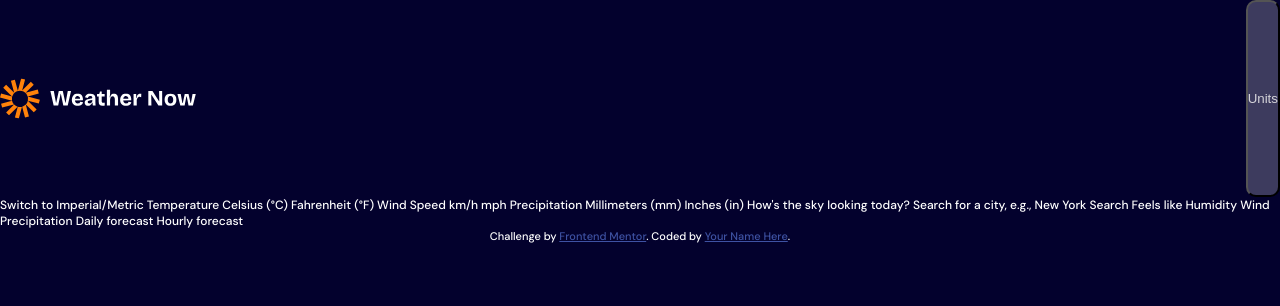
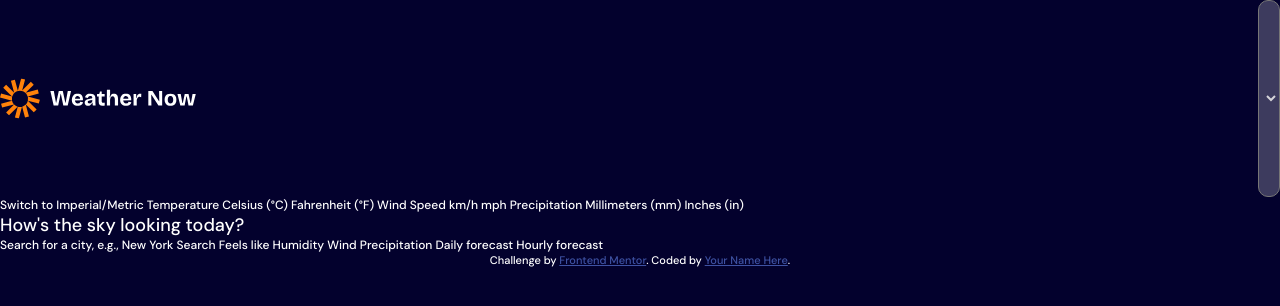
Before and after one commit to jenongrab/Weather-App-, a plain HTML site: page index.html in a window 1280 px wide. Drawn offline with Linux system fonts and the light colour scheme.

Commit message:
structure html header

```diff
--- a/index.html
+++ b/index.html
@@ -18,7 +18,10 @@
 <body>
   <header>
     <img id="weather-logo" src="assets/images/logo.svg">
-    <button class="cards"> Units</button>
+    <select class="cards">
+
+      Units</select>
+
 
   </header>
 
@@ -40,7 +43,7 @@
   Millimeters (mm)
   Inches (in)
 
-  How's the sky looking today?
+  <h1>How's the sky looking today?</h1>
 
   Search for a city, e.g., New York
   Search
--- a/styles.css
+++ b/styles.css
@@ -94,7 +94,7 @@ header {
     #metric-dropdown-button {
         font-size: smaller;
         color: var(--Neutral-200);
-        float: right;
+        /* float: right;           */
     }
 
 /* stretch out to screen size so set max width; positioning is dependant on screen*/
```
